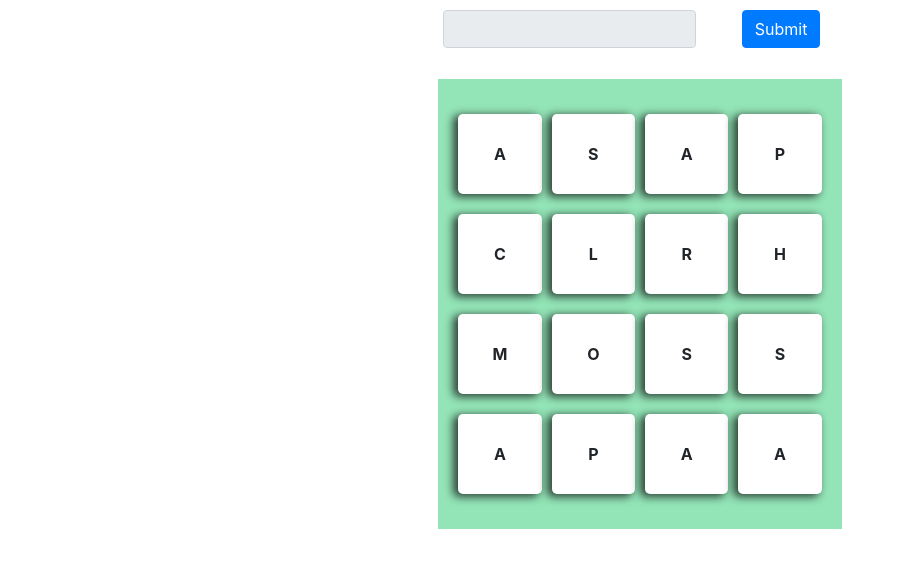
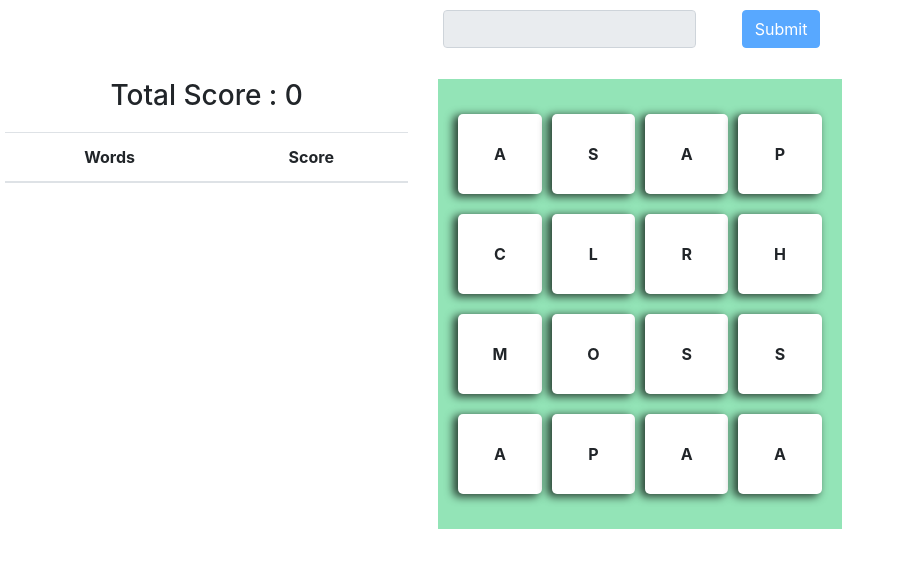
Before and after one commit to binaythapamagar/boggle-reacdux, a React (Create React App) app: page / in a window 1280 px wide. Shown: the top 568 px of the page, without its empty margins (0-900 px from the left). Built offline with nearby package versions, Linux system fonts and the light colour scheme.

Commit message:
total score and scored word shown

```diff
--- a/src/App.css
+++ b/src/App.css
@@ -51,3 +51,7 @@ body {
  top: 50%;
  transform: translateY(-50%);
 }
+
+.score-board {
+  height: 10%;
+}
--- a/src/App.js
+++ b/src/App.js
@@ -6,10 +6,6 @@ import Form from './js/components/form/form';
 import { connect } from 'react-redux';
 
 class App extends Component{
-
-    handleSubmit = () => {
-
-    }
 
     render(){
         const {boardCharacter} = this.props
@@ -23,7 +19,25 @@ class App extends Component{
             </div>
             <div className="row">
                 <div className="col-md-4">
-
+                    <div className="score-board">
+                        <h3>Total Score : {this.props.score} </h3>
+                    </div>
+                    <div className="selected-words">
+                    <table className="table">
+                        <thead>
+                            <tr>
+                            <th scope="col">Words</th>
+                            <th scope="col">Score</th>
+                            </tr>
+                        </thead>
+                        <tbody>
+                            {this.props.scoredWords.map((word,i)=>{
+                                return(<tr key={i}><td>{word}</td><td>{word.length}</td>
+                                </tr>)
+                            })}
+                        </tbody>
+                    </table>
+                    </div>
                 </div>
                 <div className="col-md-4">
                     <div id="board">
@@ -64,7 +78,9 @@ const mapStateToProps = (state) =>{
     return {
         message : state.message,
         boardCharacter : state.boardCharacter,
-        currentWord : state.currentWord
+        currentWord : state.currentWord,
+        score : state.score,
+        scoredWords : state.scoredWords
     }
 }
 
--- a/src/js/actions/index.js
+++ b/src/js/actions/index.js
@@ -1,5 +1,4 @@
-import {START_GAME ,CELL_SELECTED, WORD_SUBMIT} from '../constants/index';
-import axios from 'axios';
+import {START_GAME ,CELL_SELECTED, WORD_SUBMIT,TIMER} from '../constants/index';
 //on start game which we may use later to distinguish games
 const startGame = (payload) => {
     return { type:START_GAME, payload}
@@ -15,10 +14,13 @@ const submitWord = (payload) => {
     return { type:WORD_SUBMIT, payload}
 }
 
-
+const timer = (payload) => {
+    return {type:TIMER, payload}
+}
 
 export {
  startGame,
  cellSelected,
- submitWord
+ submitWord,
+ timer
 }
--- a/src/js/components/form/form.js
+++ b/src/js/components/form/form.js
@@ -1,6 +1,6 @@
 import React, { Component } from 'react';
 import './form.css';
-import { submitWord } from '../../actions/index';
+import { submitWord,timer } from '../../actions/index';
 import { connect }  from 'react-redux';
 import axios from 'axios';
 
@@ -9,7 +9,9 @@ class Form extends Component {
     handleSubmit = () => {
         this.props.submitWord({currentWord:this.props.currentWord});
     }
-
+    isDisabled = () =>{
+         return (this.props.currentWord.length > 3) ? false:true;
+    }
     render(){
         return (
             <div className="row">
@@ -19,7 +21,9 @@ class Form extends Component {
                     </div>
                 </div>
                 <div className="col-md-4">
-                    <button className="btn btn-primary" onClick={this.handleSubmit}>Submit</button>
+                    <button className="btn btn-primary" onClick={this.handleSubmit}
+                            disabled={(this.props.currentWord.length < 3 || this.props.timeLimit <= 0) ? true:false}
+                            >Submit</button>
                 </div>
             </div>
         )
@@ -28,7 +32,8 @@ class Form extends Component {
 
 const mapStateToProps = (state) => {
     return {
-        currentWord : state.currentWord
+        currentWord : state.currentWord,
+        timeLimit : state.timeLimit
     };
 }
 const mapDispatchToProps = (dispatch) => {
@@ -38,6 +43,7 @@ const mapDispatchToProps = (dispatch) => {
             .then(function(res){
                 res.data = {isValid:true,message:`${currentWord.currentWord} is a valid word`,currentWord:currentWord.currentWord}
                 dispatch(submitWord(res.data))
+                dispatch(timer(res.data))
             })
             .catch(function(res){
                 res.data = {isValid:false,message:`${currentWord.currentWord} is Not a valid word`,currentWord : currentWord.currentWord}
--- a/src/js/constants/index.js
+++ b/src/js/constants/index.js
@@ -1,9 +1,11 @@
 const START_GAME = 'GAME_START';
 const CELL_SELECTED = 'CELL_SELECTED';
 const WORD_SUBMIT = 'WORD_SUBMIT';
+const TIMER = 'TIMER';
 
 export {
     START_GAME,
     CELL_SELECTED,
-    WORD_SUBMIT
+    WORD_SUBMIT,
+    TIMER
 }
--- a/src/js/reducers/index.js
+++ b/src/js/reducers/index.js
@@ -1,5 +1,5 @@
-import { CELL_SELECTED,WORD_SUBMIT } from "../constants";
-import axios from 'axios';
+import { CELL_SELECTED,WORD_SUBMIT,TIMER} from "../constants";
+
 const intialState = {
     boardCharacter : [
                             ['A','S','A','P'],
@@ -14,7 +14,7 @@ const intialState = {
     selectedCell : [],
     currentNeighbourCell : [],
     message : undefined,
-    timeLimit : 180
+    timeLimit : 5000
 }
 
 function rootReducer (state = intialState , action){
@@ -57,6 +57,7 @@ function rootReducer (state = intialState , action){
                 currentNeighbourCell : [],
                 currentCell : null,
                 selectedCell : [],
+                score : state.score + parseInt(action.payload.currentWord.length),
                 message :action.payload.message,
                 scoredWords : [...state.scoredWords,action.payload.currentWord]
             });
@@ -70,6 +71,22 @@ function rootReducer (state = intialState , action){
             });
         }
     }
+    if(action.type === TIMER ){
+        console.log('time outhg');
+        clearInterval(this.interval)
+        this.timeout = new Date()*1 + state.timeLimit
+        this.interval = setInterval(() => {
+          if (new Date() > this.timeout) {
+            clearInterval(this.interval)
+            console.log('time out');
+            return Object.assign( {}, state, {
+                timeLimit : 0
+            });
+          }
+          console.log(this.timeout);
+
+        }, 1000)
+    }
     return state;
 }
 
```
